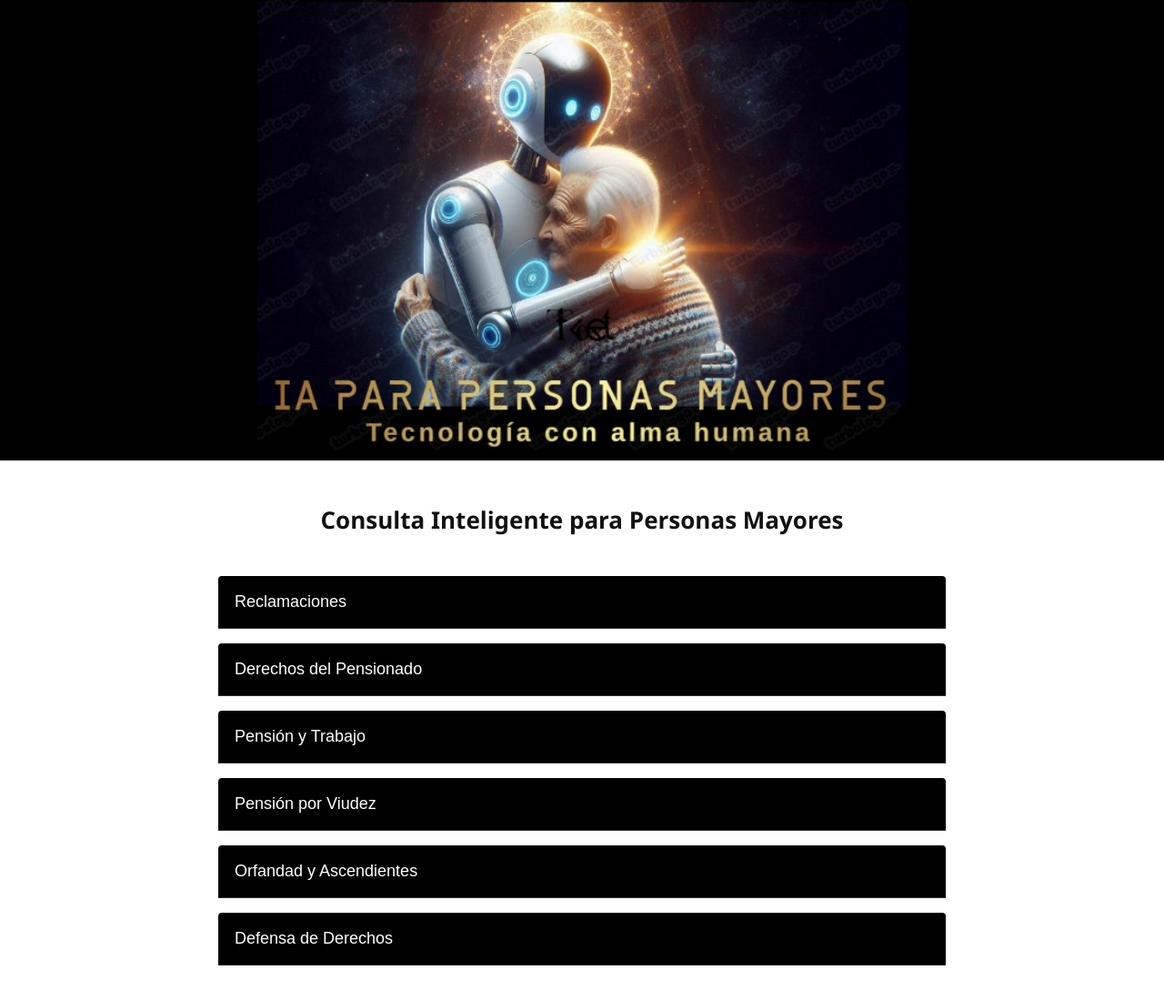
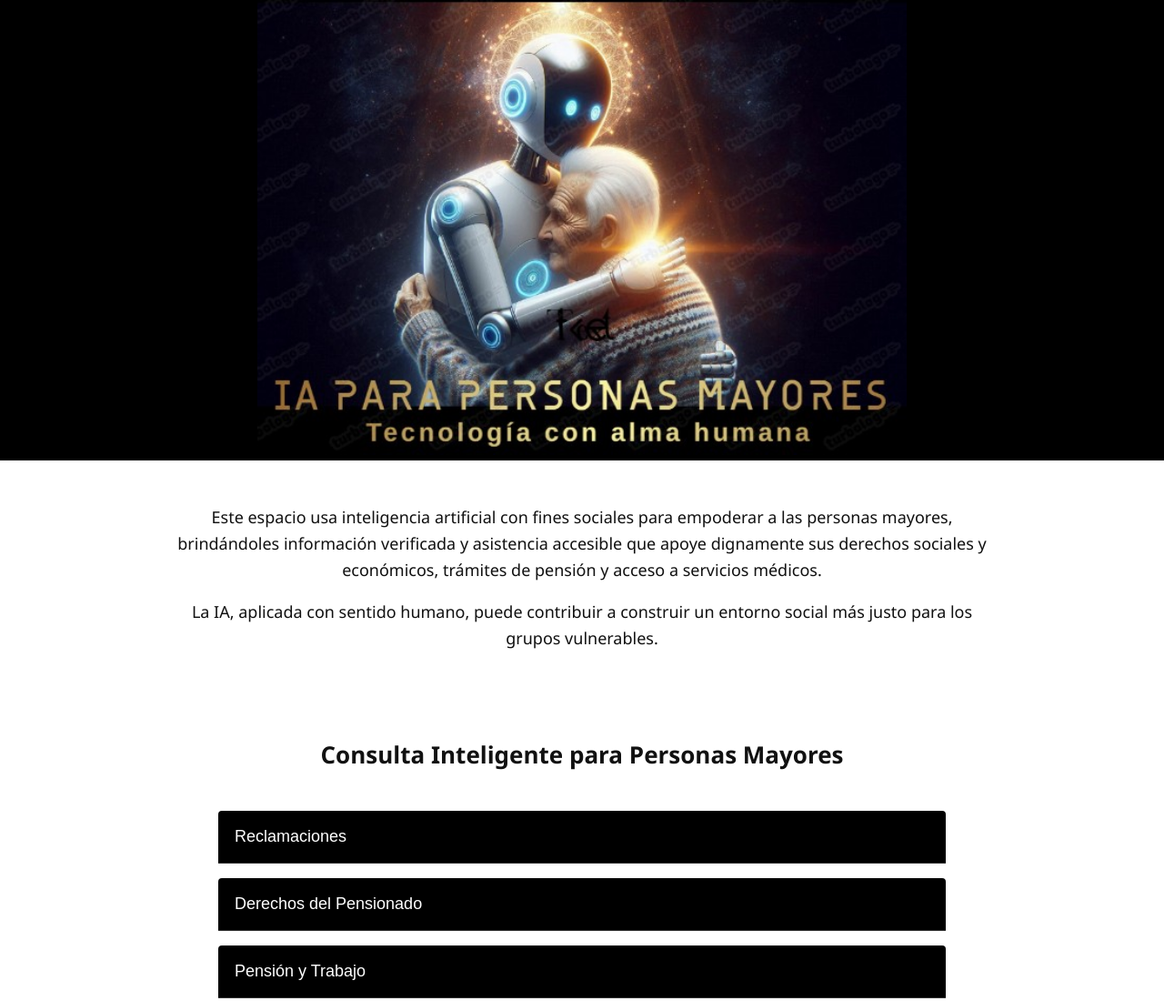
Before and after one commit to dajecapo/asistente_AI, a plain HTML site: page index.html in a window 1280 px wide. Shown: the top 1100 px of the page at 91% size. Before the commit the page ends 1061 px from the top, so only its background shows below. Drawn offline with Linux system fonts and the light colour scheme.

Commit message:
Add files via upload

```diff
--- a/index.html
+++ b/index.html
@@ -84,6 +84,12 @@
 
 <header></header>
 
+<section style="background-color: #fff; padding: 30px 20px; text-align: center; font-size: 18px; line-height: 1.6; max-width: 900px; margin: auto;">
+  <p>Este espacio usa inteligencia artificial con fines sociales para empoderar a las personas mayores, brindándoles información verificada y asistencia accesible que apoye dignamente sus derechos sociales y económicos, trámites de pensión y acceso a servicios médicos.</p>
+  <p>La IA, aplicada con sentido humano, puede contribuir a construir un entorno social más justo para los grupos vulnerables.</p>
+</section>
+
+
 <h1>Consulta Inteligente para Personas Mayores</h1>
 
 <div class="container">
```
